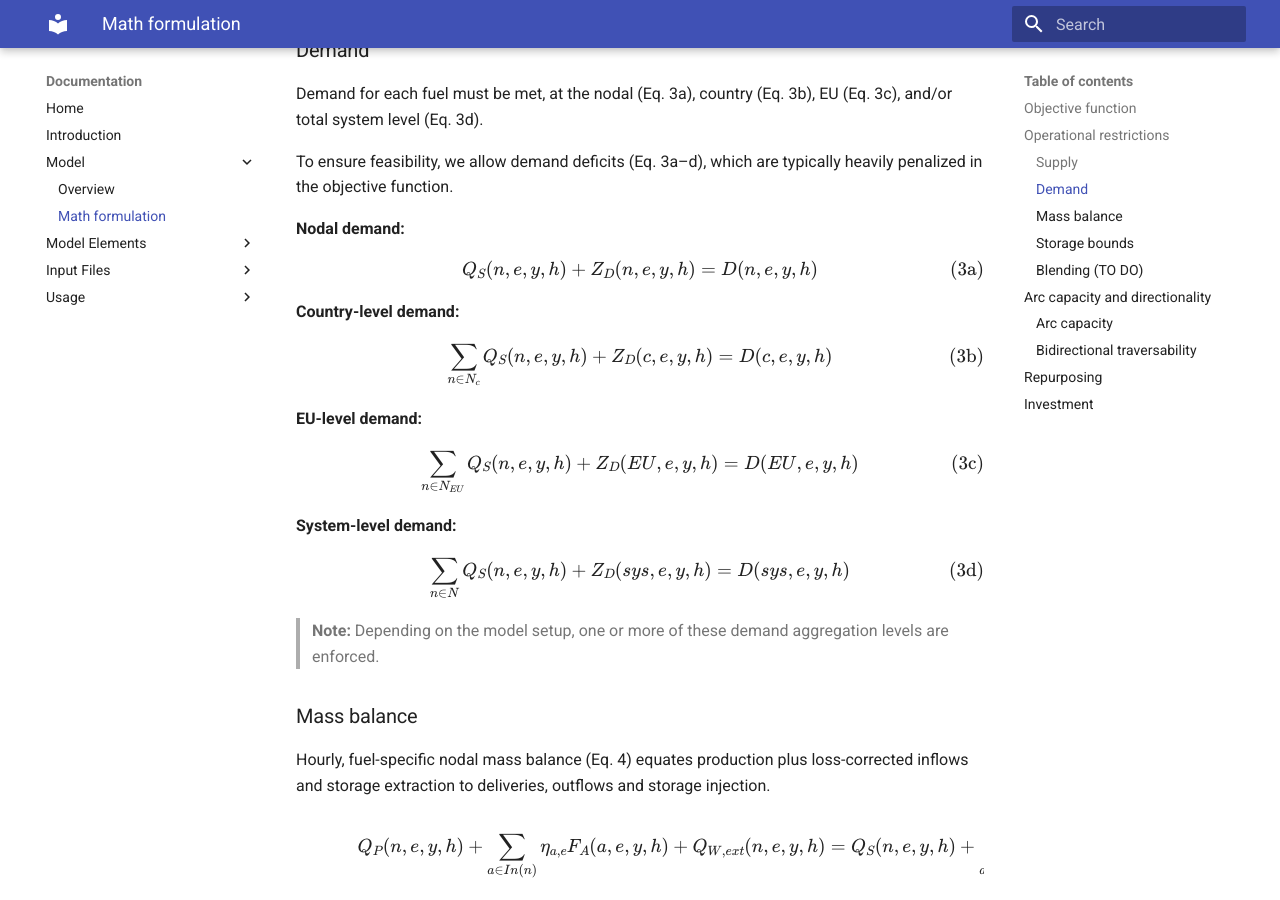
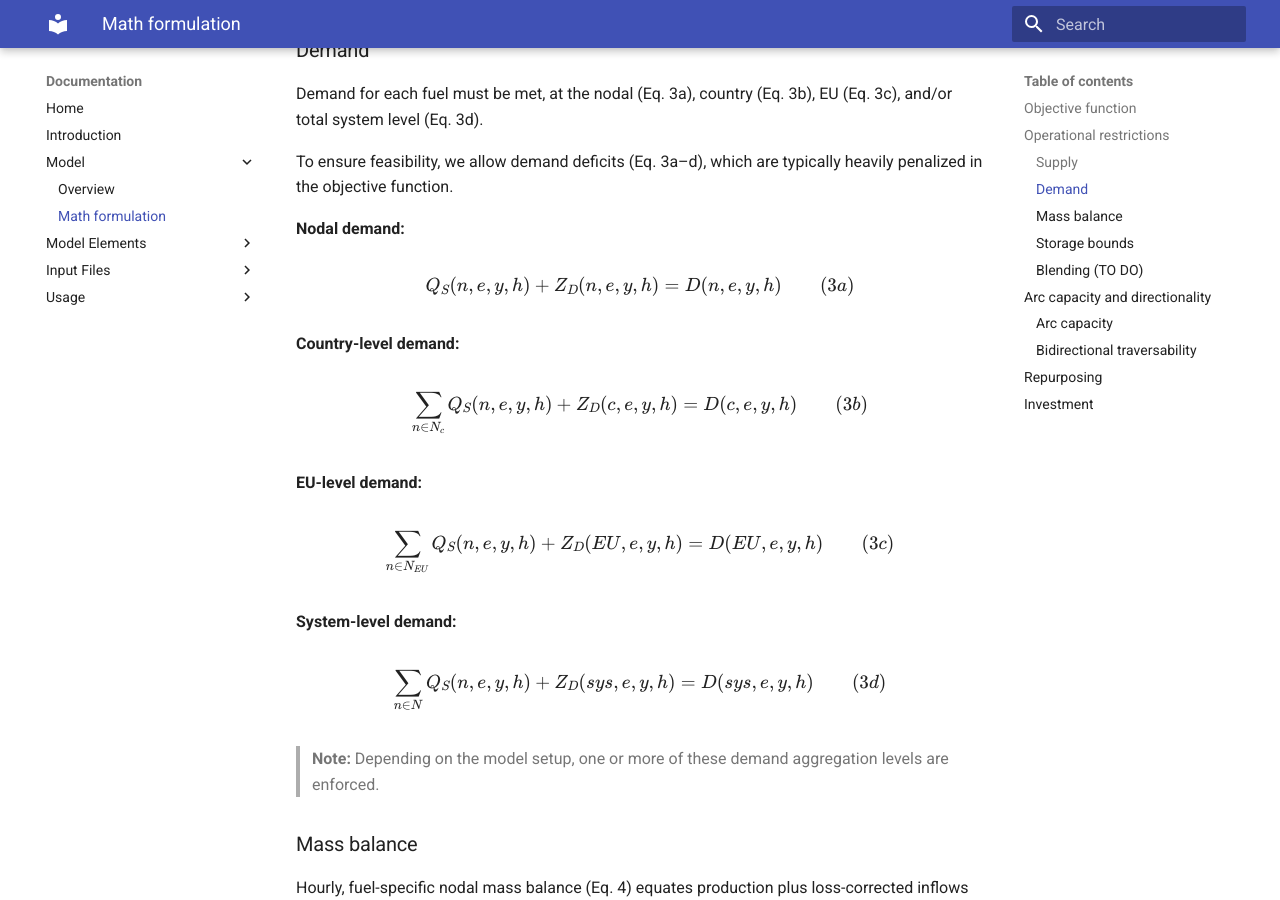
Before and after one commit to ParinazAliasghari/NordHHub, an MkDocs documentation site: the page built from docs/model/math-formulation.md, in a window 1280 px wide and 900 px high, scrolled down 1015 px. Built offline with MkDocs 1.6.1 and Material for MkDocs 9.7.7, drawn with Linux system fonts in a browser that asks for light colours.

Commit message:
Update math-formulation.md

```diff
--- a/docs/model/math-formulation.md
+++ b/docs/model/math-formulation.md
@@ -46,30 +46,31 @@ Demand for each fuel must be met, at the nodal (Eq. 3a), country (Eq. 3b), EU (E
 To ensure feasibility, we allow demand deficits (Eq. 3a–d), which are typically heavily penalized in the objective function.
 
 **Nodal demand:**
+
 $$
-Q_S(n,e,y,h) + Z_D(n,e,y,h) = D(n,e,y,h)
-\tag{3a}
+Q_S(n,e,y,h) + Z_D(n,e,y,h) = D(n,e,y,h) \qquad (3a)
 $$
 
 **Country-level demand:**
+
 $$
-\sum_{n \in N_c} Q_S(n,e,y,h) + Z_D(c,e,y,h) = D(c,e,y,h)
-\tag{3b}
+\sum_{n \in N_c} Q_S(n,e,y,h) + Z_D(c,e,y,h) = D(c,e,y,h) \qquad (3b)
 $$
 
 **EU-level demand:**
+
 $$
-\sum_{n \in N_{EU}} Q_S(n,e,y,h) + Z_D(EU,e,y,h) = D(EU,e,y,h)
-\tag{3c}
+\sum_{n \in N_{EU}} Q_S(n,e,y,h) + Z_D(EU,e,y,h) = D(EU,e,y,h) \qquad (3c)
 $$
 
 **System-level demand:**
+
 $$
-\sum_{n \in N} Q_S(n,e,y,h) + Z_D(sys,e,y,h) = D(sys,e,y,h)
-\tag{3d}
+\sum_{n \in N} Q_S(n,e,y,h) + Z_D(sys,e,y,h) = D(sys,e,y,h) \qquad (3d)
 $$
 
 > **Note:** Depending on the model setup, one or more of these demand aggregation levels are enforced.
+
 
 
 ### Mass balance
```
